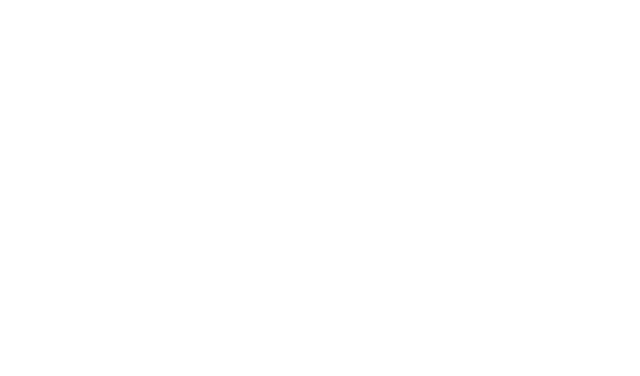
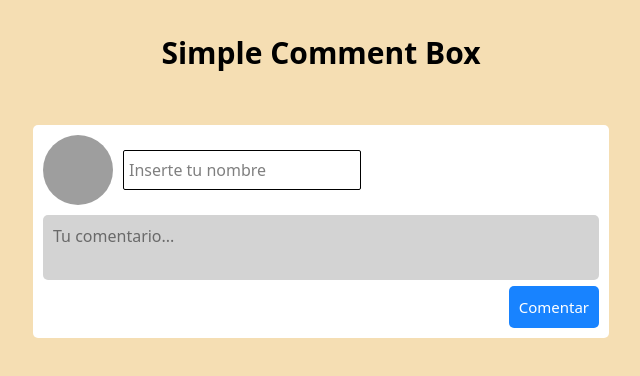
Before and after one commit to Luisba7u7/Introducci-n-a-JavaScript, a plain HTML site: page index.html in a window 1280 px wide. Shown: the whole page, without its empty margins (319-959 px from the left). Drawn offline with nearby package versions, Linux system fonts and the light colour scheme; grey boxes are pictures that could not be loaded.

Commit message:
Intro al DOM en JavaScript- Se creó una caja de comentarios donde los usuarios pueden escribir y agregar comentarios que se muestran en la página.

```diff
--- a/Proyecto-Objetos.js
+++ b/Proyecto-Objetos.js
@@ -46,3 +46,23 @@ const libro2 = new Libro(
 );
 
 libro2.describirLibro();
+
+
+
+function quitarDuplicados(array){
+
+  for(let i=0; i < array.length; i++){
+
+    for(let j=1; j < array.length; j++){
+      if(array[i] === array[j]){
+        console.log(array);
+
+      }
+
+    }
+
+    }
+  }
+
+
+quitarDuplicados([1,2,2,3,4,4,5,1,3]);
--- /dev/null
+++ b/Simple-Comment-Box.js
@@ -0,0 +1,55 @@
+// Seleccionar elementos
+const form = document.querySelector("form");
+const body = document.querySelector("body");
+const inputName = document.querySelector("input[type='text']");
+const textarea = document.querySelector("textarea");
+
+
+// Evento submit
+form.addEventListener("submit", function (e) {
+    e.preventDefault();
+
+    const name = inputName.value.trim();
+    const comment = textarea.value.trim();
+
+    if (name === "" || comment === "") {
+        alert("Completa todos los campos");
+        return;
+    }
+
+    // Crear comentario
+    const commentBox = document.createElement("section");
+    commentBox.classList.add("comments-box");
+
+    // Fecha actual
+    const date = new Date().toLocaleDateString();
+
+    commentBox.innerHTML = `
+        <div class="user">
+            <img src="https://encrypted-tbn0.gstatic.com/images?q=tbn:ANd9GcRGm8-Zq94mGM11kBpKhX_Ru5WixZHBQKku6w&s">
+            <div>
+                <h2>${name}</h2>
+                <span>${date}</span>
+            </div>
+        </div>
+        <div>
+            <p>${comment}</p>
+        </div>
+        <button class="delete-btn" style="margin-top:10px; background:red;">
+            Eliminar
+        </button>
+    `;
+
+    // Agregar comentario al contenedor
+    body.appendChild(commentBox);
+
+    // Limpiar inputs
+    inputName.value = "";
+    textarea.value = "";
+
+    // Evento eliminar
+    const deleteBtn = commentBox.querySelector(".delete-btn");
+    deleteBtn.addEventListener("click", () => {
+        commentBox.remove();
+    });
+});
--- a/index.html
+++ b/index.html
@@ -3,9 +3,31 @@
 <head>
     <meta charset="UTF-8">
     <meta name="viewport" content="width=device-width, initial-scale=1.0">
-    <title>Document</title>
+    <title> Caja de Comentarios</title>
+    <script src="https://cdn.jsdelivr.net/npm/@tailwindcss/browser@4"></script>
+    <link rel="stylesheet" href="style.css">
+
 </head>
+
 <body>
-    <script src="Proyecto-Objetos.js"></script>
+    <h1>Simple Comment Box</h1>
+    <section class="comments-box">
+        <form action="">
+            <div class="user">
+                <img src="https://encrypted-tbn0.gstatic.com/images?q=tbn:ANd9GcRGm8-Zq94mGM11kBpKhX_Ru5WixZHBQKku6w&s">
+                <input type="text" placeholder="Inserte tu nombre">
+
+            </div>
+            <textarea placeholder="Tu comentario..."></textarea>
+            <button>Comentar</button>
+
+
+        </form>
+    </section>
+
+
+
+
+    <script src="Simple-Comment-Box.js"></script>
 </body>
 </html>
--- /dev/null
+++ b/style.css
@@ -0,0 +1,77 @@
+*{
+    margin: 0;
+    padding: 0;
+    box-sizing: border-box;
+}
+
+body{
+    background-color: wheat;
+    display: flex;
+    flex-direction: column;
+    justify-content: center;
+    align-items: center;
+}
+
+
+
+body h1{
+    font-size: 30px;
+    margin-top: 30px;
+    font-weight: bold;
+}
+
+.comments-box{
+    width: 45vw;
+    height: auto;
+    background-color: white;
+    margin-top: 50px;
+    border-radius: 5px;
+    padding: 10px;
+}
+
+.user{
+    display: flex;
+    align-items: center;
+}
+
+.user input[type = "text"]{
+    width: auto;
+    height: 40px;
+    margin-left: 10px;
+    border-radius: 2px;
+    border: 1px solid black;
+    padding-left: 5px;
+
+}
+
+textarea{
+    background-color: #D3D3D3;
+    width: 100%;
+    height: 100%;
+    padding: 10px;
+    border-radius: 5px;
+    resize: none;
+    line-height: 1.4;
+    margin-top: 10px;
+
+}
+
+.user img{
+    width: 70px;
+    height: 70px;
+    border-radius: 100px;
+}
+
+button{
+    display: flex;
+    width: auto;
+    padding: 10px;
+    height: auto;
+    font-size: 15px;
+    text-align: center;
+    justify-self: flex-end;
+    background-color: #1883FF;
+    color: white;
+    border-radius: 5px;
+    cursor: pointer;
+}
```
